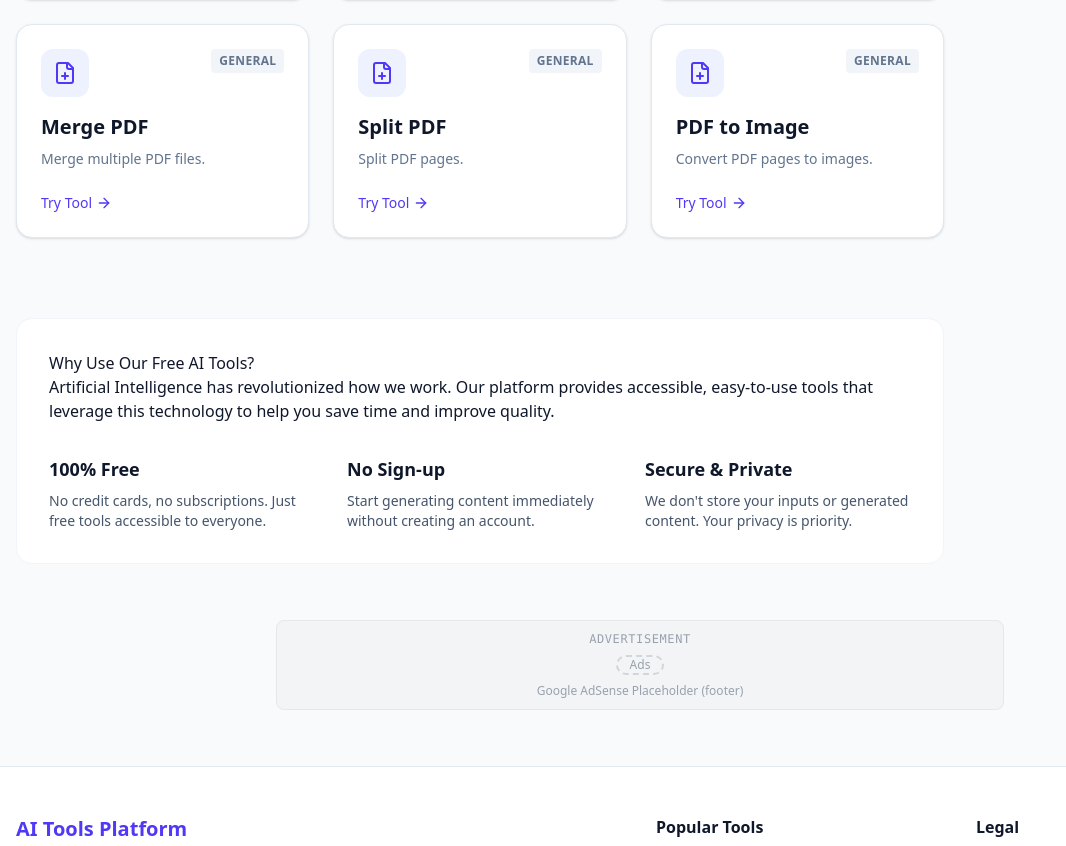
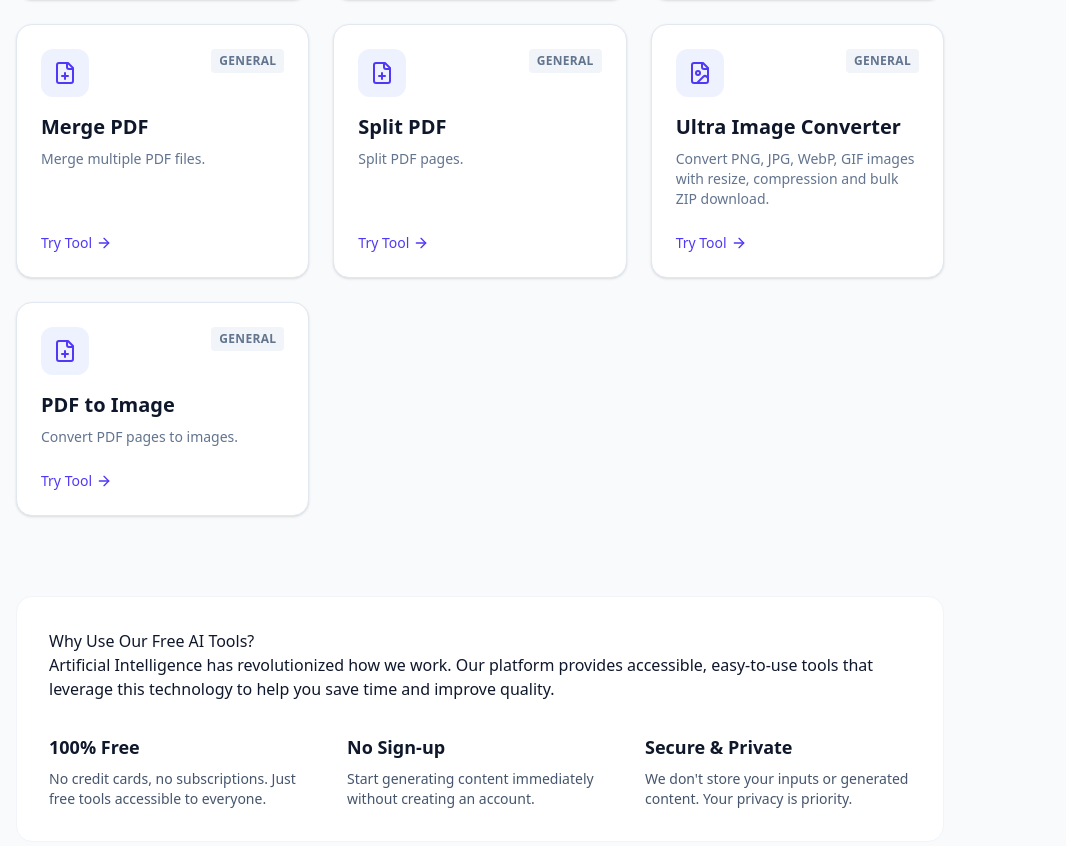
Before and after one commit to Prem87696/free-ai-tools, a React (Vite) app: page / in a window 1280 px wide. Shown: the part 1947-2793 px from the top of the page, without its empty margins (0-1066 px from the left). Built offline with nearby package versions, Linux system fonts and the light colour scheme.

Commit message:
Update tools.ts

```diff
--- a/src/data/tools.ts
+++ b/src/data/tools.ts
@@ -326,6 +326,17 @@ category: "general"
 },
 
 {
+id: "image-converter-ultra",
+name: "Ultra Image Converter",
+description: "Convert PNG, JPG, WebP, GIF images with resize, compression and bulk ZIP download.",
+icon: FileImage,
+path: "/tools/image-converter-ultra",
+promptTemplate: "",
+inputs: [],
+category: "general"
+},
+
+{
 id: "pdf-to-image",
 name: "PDF to Image",
 description: "Convert PDF pages to images.",
```
